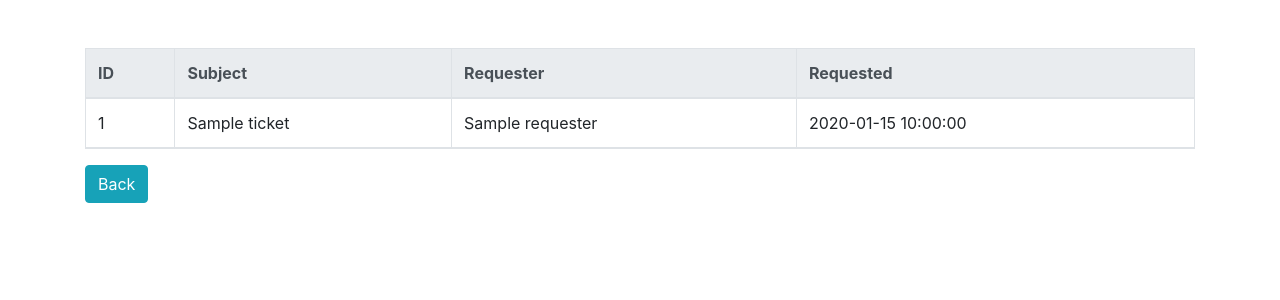
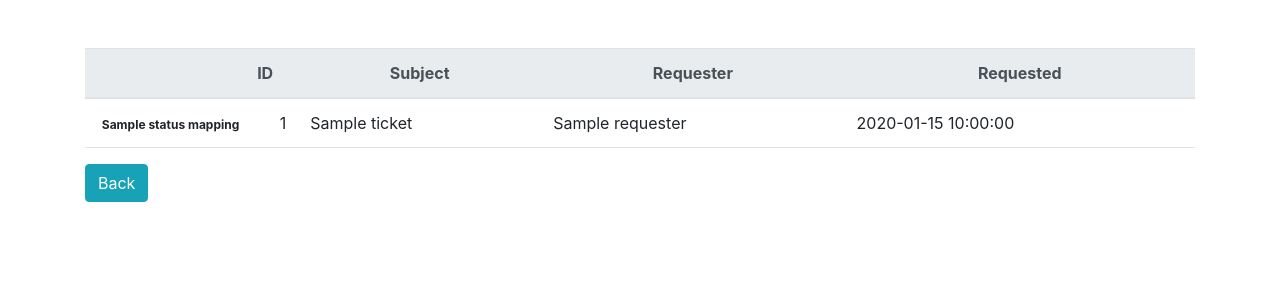
Before and after one commit to megh2493/zendesk-assignment, a Flask app: template app/templates/tickets.html in a window 1280 px wide. Shown: the part 56-356 px from the top of the page. Run offline with Flask 2, Linux system fonts and the light colour scheme; the template is opened without the code that fills it: most values are stand-ins (such as "Sample title", 1, 10 or a date in 2020); some libraries are stand-ins or nearby versions.

Commit message:
Added some test cases and updated ui to display ticket status.

```diff
--- a/app/models.py
+++ b/app/models.py
@@ -28,9 +28,11 @@ class User:
                 self.displayname = data['user']['name']
                 if data['user']['photo']:
                     self.img = data['user']['photo']['thumbnails']['content_url']
-                return True
 
-        return False
+            else:
+                return 401
+
+        return r.status_code
 
     @staticmethod
     def is_authenticated():
--- a/app/templates/tickets.html
+++ b/app/templates/tickets.html
@@ -12,19 +12,23 @@
 <div class="container">
     <br>
     <br>
-    <table class="table table-bordered table-hover">
+    <table class="table table-hover">
         <thead class="thead-light">
-            <tr>
-              <th scope="col">ID</th>
-              <th scope="col">Subject</th>
-              <th scope="col">Requester</th>
-              <th scope="col">Requested</th>
+            <tr align="center">
+                <th scope="col" style="padding-right:0px"></th>
+                <th scope="col" style="padding-left:0px;">ID</th>
+                <th scope="col">Subject</th>
+                <th scope="col">Requester</th>
+                <th scope="col">Requested</th>
             </tr>
         </thead>
         <tbody>
             {% for ticket in tickets %}
             <tr data-toggle="collapse" data-target="#ticket-{{ ticket['id'] }}" class="clickable">
-                <td>
+                <td style="padding-right:0px;width:10px;">
+                    <span class="badge badge-{{ status_mappings[ticket['status']][0] }}">{{ status_mappings[ticket['status']][1] }}</span>
+                </td>
+                <td align="right" style="padding-left:0px;">
                     {{ ticket['id'] }}
                 </td>
                 <td>
@@ -38,7 +42,7 @@
                 </td>
             </tr>
             <tr class="no-hover">
-                <td colspan="4" style="padding: 0">
+                <td colspan="5" style="padding: 0">
                     <div class="collapse" id="ticket-{{ ticket['id'] }}">
                         <div style="padding:10px">{{ ticket['description'] }}</div>
                     </div>
--- a/app/views.py
+++ b/app/views.py
@@ -8,6 +8,8 @@ from app import app, lm
 from .models import User
 
 users = dict()
+status_mappings = {'new': ['warning', 'n'], 'open': ['danger', 'o'], 'pending': ['info', 'p'],
+                   'closed': ['secondary', 'c']}
 
 
 @app.before_request
@@ -27,16 +29,23 @@ def login():
 
     if request.method == 'POST':
         user = User('https://' + request.form['domain'] + '.zendesk.com')
-        success = user.login(request.form['email'], request.form['password'])
+        status = user.login(request.form['email'], request.form['password'])
 
-        if success:
+        if status == 200:
             login_user(user)
             users[user.id] = user
             return redirect(request.form.get('next') or url_for('index'))
 
-        else:
-            return render_template('login.html', invalid="*Invalid Credentials/Domain",
-                                   next=request.form.get('next'))
+        elif status == 401:
+            return render_template('login.html', invalid="*Invalid Credentials",
+                                   next=request.form.get('next')), status
+
+        elif status == 404:
+            return render_template('login.html', invalid="*Invalid Domain",
+                                   next=request.form.get('next')), status
+
+        elif status >= 500:
+            return render_template('error.html', error='Sorry, the API is unavailable.'), status
 
     else:
         return render_template('login.html', next=request.args.get('next'))
@@ -69,11 +78,11 @@ def get_tickets():
         for i in data['tickets']:
             tickets.append({'id': i['id'], 'subject': i['subject'], 'requester': users_list[i['requester_id']],
                             'created': datetime.strptime(i['created_at'], '%Y-%m-%dT%H:%M:%SZ').strftime(
-                                '%d %b %Y %I:%M %p'), 'description': i['description']})
+                                '%d %b %Y %I:%M %p'), 'description': i['description'], 'status': i['status']})
 
         url = data['next_page'] + '&include=users' if data['next_page'] else data['next_page']
 
-    return render_template('tickets.html', user=g.user, tickets=tickets)
+    return render_template('tickets.html', user=g.user, tickets=tickets, status_mappings=status_mappings)
 
 
 @app.route('/search')
@@ -98,9 +107,10 @@ def get_ticket():
     tickets.append({'id': data['ticket']['id'], 'subject': data['ticket']['subject'],
                     'requester': users_list[data['ticket']['requester_id']],
                     'created': datetime.strptime(data['ticket']['created_at'], '%Y-%m-%dT%H:%M:%SZ').strftime(
-                        '%d %b %Y %I:%M %p'), 'description': data['ticket']['description']})
+                        '%d %b %Y %I:%M %p'), 'description': data['ticket']['description'],
+                    'status': data['ticket']['status']})
 
-    return render_template('tickets.html', user=g.user, tickets=tickets)
+    return render_template('tickets.html', user=g.user, tickets=tickets, status_mappings=status_mappings)
 
 
 @app.route('/logout')
```
Also changed, not shown: tests.py (added, +51 -0 lines), README.md.
